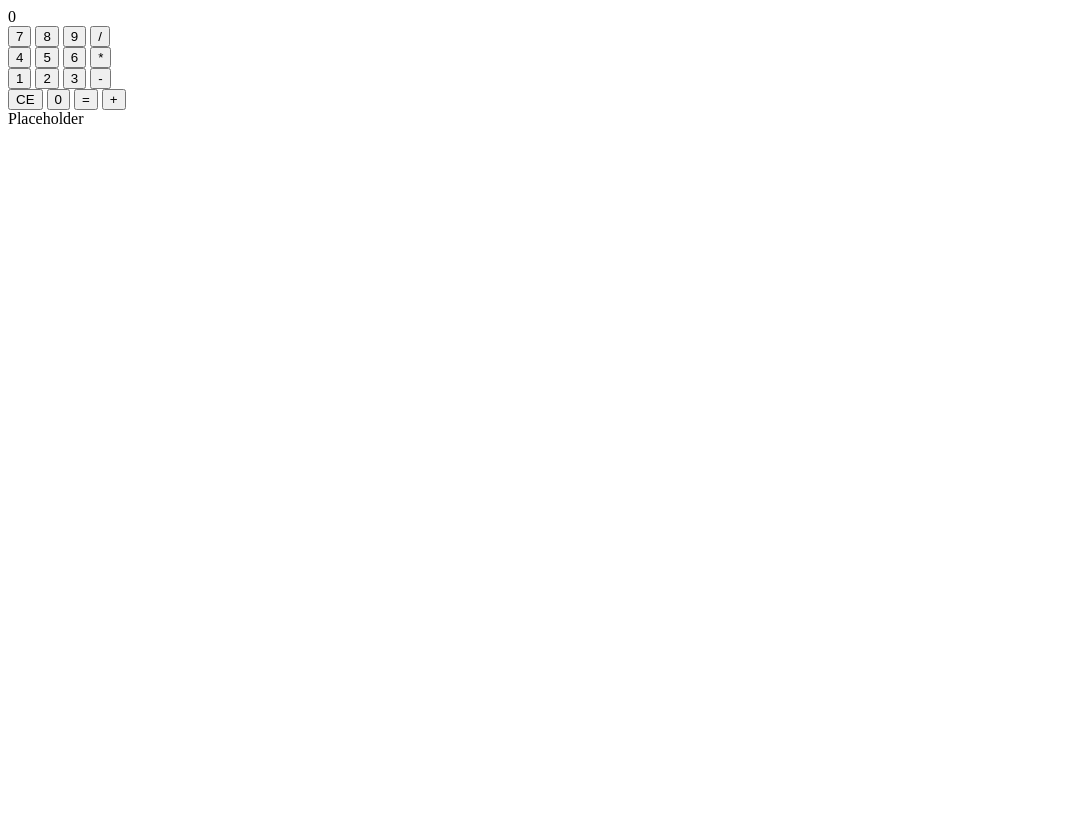
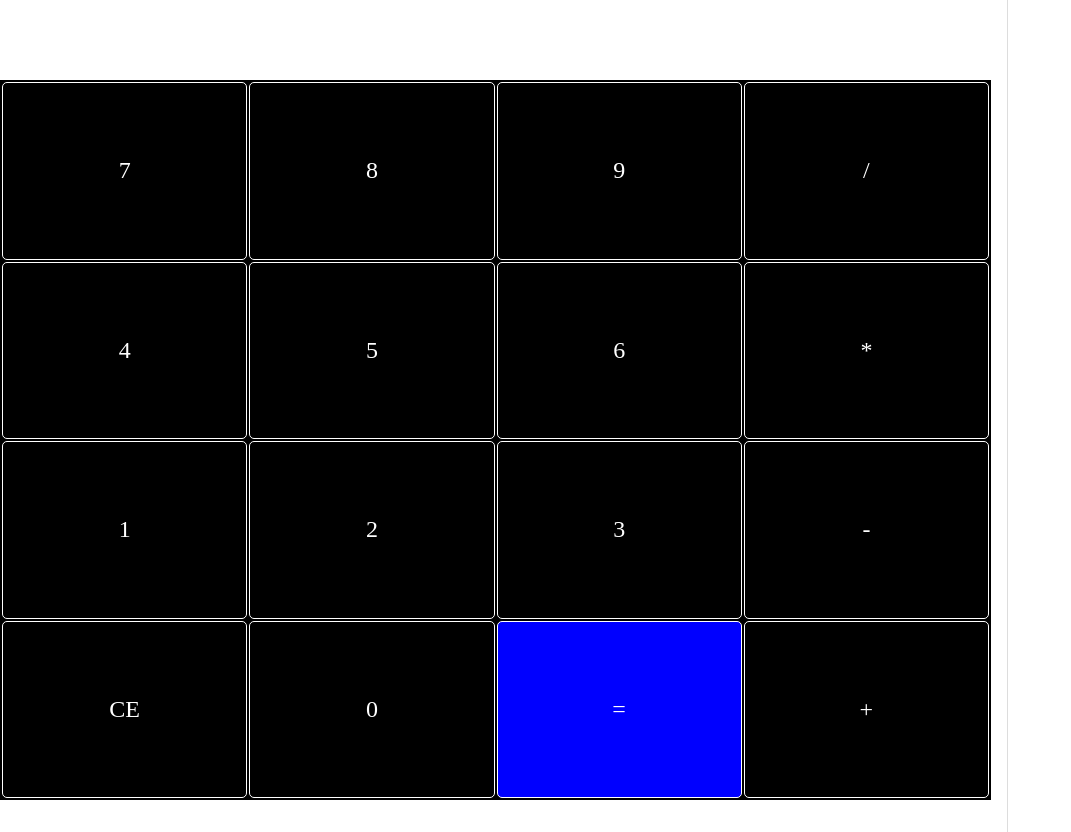
Before and after one commit to harmsi79/taschenrechner, a plain HTML site: page index.html in a window 1280 px wide. Shown: the whole page, without its empty margins (0-1071 px from the left). Before the commit the page ends 800 px from the top, so only its background shows below. Drawn offline with Linux system fonts and the light colour scheme.

Commit message:
add css and js

```diff
--- a/index.html
+++ b/index.html
@@ -1,33 +1,44 @@
 <!DOCTYPE html>
 <html lang="de">
   <head>
-    <link rel="stylesheet" href="style.css" />
     <meta charset="UTF-8" />
     <meta name="viewport" content="width=device-width, initial-scale=1.0" />
     <title>Taschenrechner</title>
+    <link rel="stylesheet" href="style.css" />
+    <script src="main.js"></script>
   </head>
   <body>
-    <div id="result">0</div>
-    <div id="inputKeys">
-      <button id="7">7</button>
-      <button id="8">8</button>
-      <button id="9">9</button>
-      <button id="/">/</button><br />
-      <button id="4">4</button>
-      <button id="5">5</button>
-      <button id="6">6</button>
-      <button id="*">*</button><br />
-      <button id="1">1</button>
-      <button id="2">2</button>
-      <button id="3">3</button>
-      <button id="-">-</button><br />
-      <button id="ce">CE</button>
-      <button id="0">0</button>
-      <button id="=">=</button>
-      <button id="+">+</button>
+    <div class="wrapper">
+      <div class="calculater">
+        <div id="ausgabe"></div>
+        <table>
+          <tr>
+            <td onclick="insert(7)">7</td>
+            <td onclick="insert(8)">8</td>
+            <td onclick="insert(9)">9</td>
+            <td onclick="insert('/')">/</td>
+          </tr>
+          <tr>
+            <td onclick="insert(4)">4</td>
+            <td onclick="insert(5)">5</td>
+            <td onclick="insert(6)">6</td>
+            <td onclick="insert('*')">*</td>
+          </tr>
+          <tr>
+            <td onclick="insert(1)">1</td>
+            <td onclick="insert(2)">2</td>
+            <td onclick="insert(3)">3</td>
+            <td onclick="insert('-')">-</td>
+          </tr>
+          <tr>
+            <td onclick="ce()">CE</td>
+            <td onclick="insert(0)">0</td>
+            <td onclick="calculate()" id="enter">=</td>
+            <td onclick="insert('+')">+</td>
+          </tr>
+        </table>
+      </div>
+      <div id="list"></div>
     </div>
-    <div id="course">Placeholder</div>
-
-    <script src="app.js"></script>
   </body>
 </html>
--- /dev/null
+++ b/main.js
@@ -0,0 +1,22 @@
+function insert(operation) {
+  document.getElementById("ausgabe").innerHTML += operation;
+}
+
+function calculate() {
+  let container = document.getElementById("ausgabe");
+  let contentInput = container.innerHTML;
+  let result = eval(contentInput);
+  container.innerHTML = result;
+  updateListe(contentInput, result);
+  }
+
+function ce() {
+  let container = document.getElementById("ausgabe");
+  container.innerHTML = "";
+}
+
+function updateListe(container, result) {
+  let listItem = container + " = " + result + "<br>"
+  let list = document.getElementById("list");
+  list.innerHTML = listItem + list.innerHTML;
+}
--- /dev/null
+++ b/style.css
@@ -0,0 +1,53 @@
+body {
+  margin: 0;
+  padding: 0;
+}
+
+#ausgabe {
+  width: 100;
+  height: 10vh;
+  font-size: 5rem;
+  display: flex;
+  justify-content: flex-end;
+  align-items: flex-end;
+  padding-right: 1.5rem;
+}
+
+#list {
+  height: 100vh;
+  width: 15rem;
+  font-size: 2rem;
+  padding: 1rem;
+  border-left: solid 1px #ddd;
+  text-align: right;
+}
+.wrapper {
+  display: flex;
+}
+.calculater {
+  flex: 1;
+  padding-right: 1rem;
+}
+table {
+  width: 100%;
+  height: 90vh;
+  background-color: black;
+  color: white;
+}
+
+td {
+  width: 25%;
+  text-align: center;
+  font-size: 24px;
+  border: solid 1px #fff;
+  border-radius: 5px;
+  cursor: pointer;
+}
+
+td:hover {
+  background-color: gray;
+}
+
+#enter {
+  background-color: blue;
+}
```
Also changed, not shown: app.js (deleted), sytle.css (deleted).
